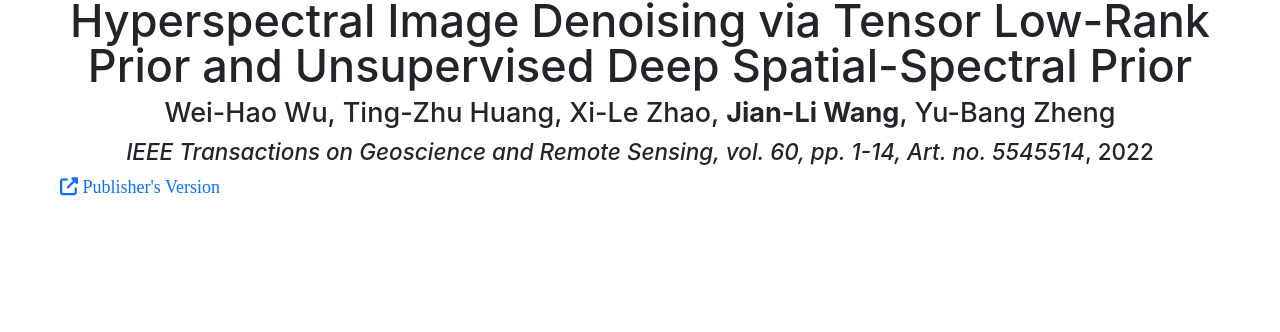
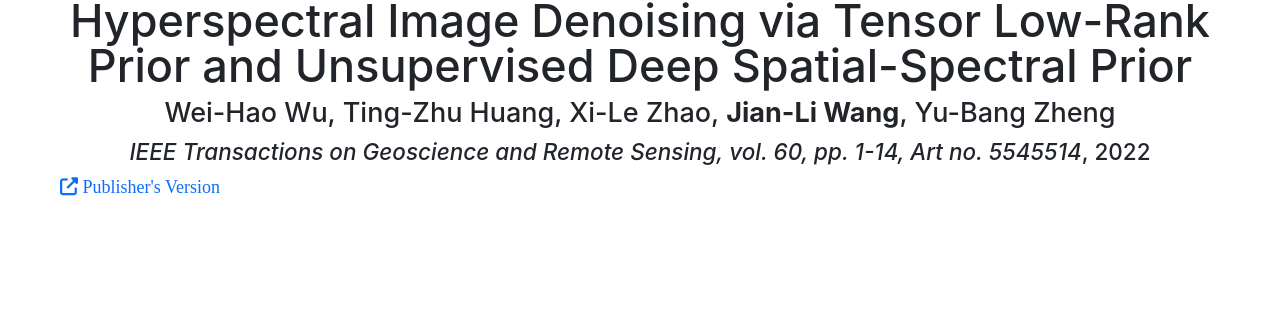
Before and after one commit to wangjianli123/wangjianli123.github.io, a Jekyll site: the page built from _publications/2022tgrs.md, in a window 1280 px wide. Shown: the part 120-452 px from the top of the page. Built offline with Jekyll 4.4.1, drawn with Linux system fonts in a browser that asks for light colours; nearby versions of some CDN libraries; comment, search, counter and statistics services are not loaded.

Commit message:
Update 2022tgrs.md

```diff
--- a/_publications/2022tgrs.md
+++ b/_publications/2022tgrs.md
@@ -1,7 +1,7 @@
 ---
 title: "Hyperspectral Image Denoising via Tensor Low-Rank Prior and Unsupervised Deep Spatial-Spectral Prior"
 authors: "Wei-Hao Wu, Ting-Zhu Huang, Xi-Le Zhao, <b>Jian-Li Wang</b>, Yu-Bang Zheng"
-venue: "IEEE Transactions on Geoscience and Remote Sensing, vol. 60, pp. 1-14, Art. no. 5545514"
+venue: "IEEE Transactions on Geoscience and Remote Sensing, vol. 60, pp. 1-14, Art no. 5545514"
 official_url: "https://ieeexplore.ieee.org/abstract/document/9992168"
 image: "files/2022tgrs.png"
 date: 2022-01-01
```
